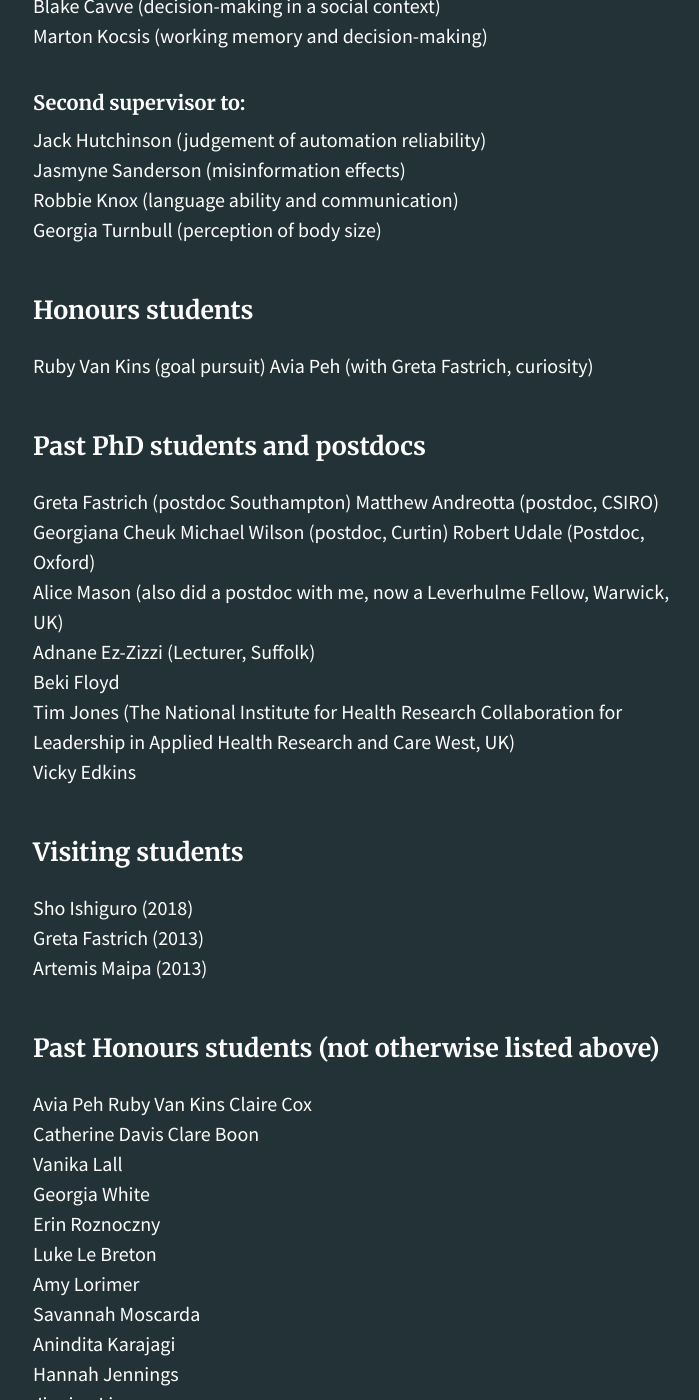
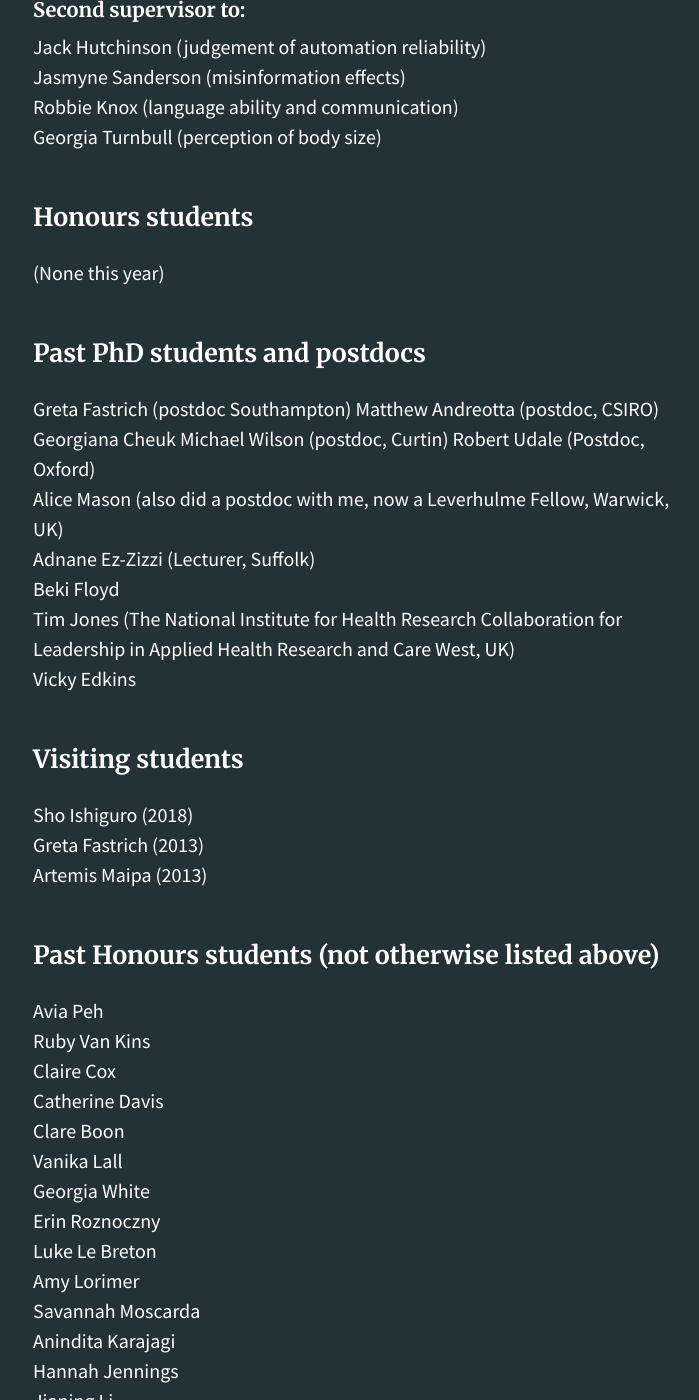
Before and after one commit to psy-farrell/psy-farrell.github.io, a Jekyll site: the page built from _pages/members.md, in a window 1280 px wide and 1400 px high, scrolled down 446 px. Shown: the whole window, without its empty margins (287-986 px from the left). Built offline with Jekyll 4.4.1, drawn with Linux system fonts in a browser that asks for light colours.

Commit message:
update members

```diff
--- a/_pages/members.md
+++ b/_pages/members.md
@@ -21,8 +19,7 @@
 
 ## Honours students ##
 
-Ruby Van Kins (goal pursuit)
-Avia Peh (with Greta Fastrich, curiosity)
+(None this year)
 
 ## Past PhD students and postdocs ##
 
```
Also changed, not shown: other parts of _pages/members.md (+0 -2 lines).
